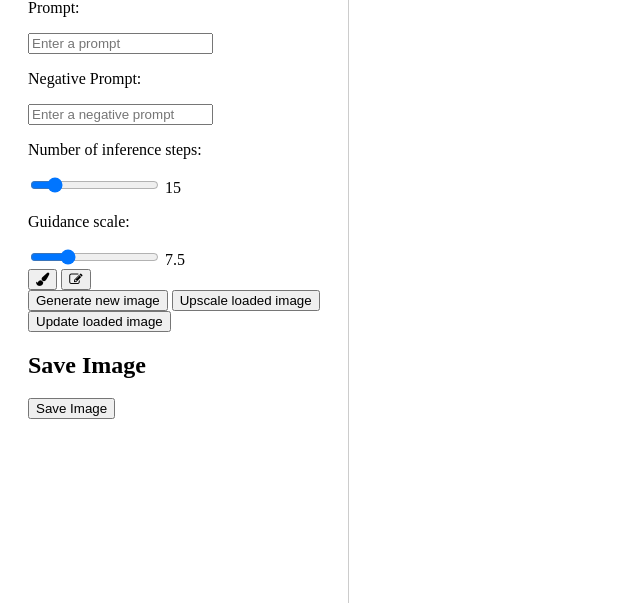
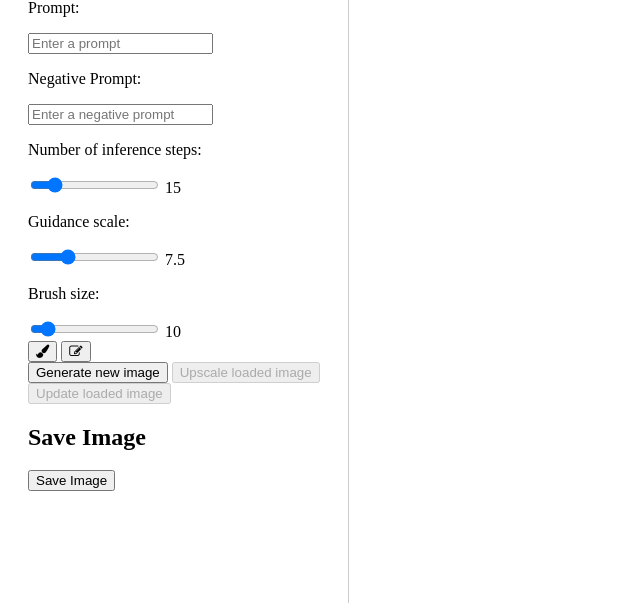
Before and after one commit to shanetwinterhalter/photo_studio, a Flask app: page / in a window 1280 px wide. Shown: the part 205-816 px from the top of the page, without its empty margins (0-640 px from the left). Run offline with Flask 3, Linux system fonts and the light colour scheme.

Commit message:
Disable buttons on first load and add customized brush sizes

```diff
--- a/web/static/js/createMask.js
+++ b/web/static/js/createMask.js
@@ -4,7 +4,6 @@ let brushMask;
 let segmentMask;
 let toolMode;
 let painting = false;
-const brushSize = 10; // Set your desired brush size
 const brushCap = "round";
 const maskColor = "rgba(255, 255, 255, 0.75)";
 
@@ -53,6 +52,7 @@ function draw(e) {
     const canvasRect = $("#canvas")[0].getBoundingClientRect();
     const x = Math.floor(e.clientX - canvasRect.left);
     const y = Math.floor(e.clientY - canvasRect.top);
+    let brushSize = $("#brushSizeSlider").val();
 
     ctx.lineWidth = brushSize;
     ctx.lineCap = brushCap;
--- a/web/templates/main_page.html
+++ b/web/templates/main_page.html
@@ -27,17 +27,22 @@
             </div>
             <div>
                 <p>Number of inference steps:</p>
-                <input type="range" min="0" max="100" value="{{ DEFAULTARGS.inferenceSteps }}" id="stepsSlider" oninput="updateStepsValue(this.value)">
+                <input type="range" min="0" max="100" value="{{ DEFAULTARGS.inferenceSteps }}" id="stepsSlider" oninput="updateValue(this.id, this.value)">
                 <span id="stepsValue">{{ DEFAULTARGS.inferenceSteps }}</span>
             </div>
             <div>
                 <p>Guidance scale:</p>
-                <input type="range" min="0" max="30" value="{{ DEFAULTARGS.guidanceScale }}" id="guidanceSlider" oninput="updateGuidanceValue(this.value)">
+                <input type="range" min="0" max="30" value="{{ DEFAULTARGS.guidanceScale }}" id="guidanceSlider" oninput="updateValue(this.id, this.value)">
                 <span id="guidanceValue">{{ DEFAULTARGS.guidanceScale }}</span>
             </div>
             <div>
+                <p>Brush size:</p>
+                <input type="range" min="1" max="100" value="10" id="brushSizeSlider" oninput="updateValue(this.id, this.value)">
+                <span id="brushValue">10</span>
+            </div>
+            <div>
                 <button id="brushIcon" class="icon-button">
-                    <i class="fa fa-paint-brush" aria-hiudden="true"></i>
+                    <i class="fa fa-paint-brush" aria-hidden="true"></i>
                 </button>
                 <button id="maskIcon" class="icon-button">
                     <i class="fa fa-pencil-square-o" aria-hidden="true"></i>
@@ -45,8 +50,8 @@
             </div>
             <div>
                 <button id="generateImageButton" class="submitButton" type="button">Generate new image</button>
-                <button id="upscaleImageButton" class="submitButton" type="button">Upscale loaded image</button>
-                <button id="inpaintButton" class="submitButton" type="button">Update loaded image</button>
+                <button id="upscaleImageButton" class="submitButton" type="button" disabled>Upscale loaded image</button>
+                <button id="inpaintButton" class="submitButton" type="button" disabled>Update loaded image</button>
             </div>
         </div>
         <h2>Save Image</h2>
@@ -66,12 +71,9 @@
 </body>
 <script type="module" src="{{ url_for('static', filename='js/main.js') }}"></script>
 <script>
-    function updateStepsValue(value) {
-        document.getElementById('stepsValue').innerText = value;
-    }
-
-    function updateGuidanceValue(value) {
-        document.getElementById('guidanceValue').innerText = value;
+    function updateValue(elementId, value) {
+        const outputId = elementId.replace("Slider", "Value");
+        document.getElementById(outputId).innerText = value;
     }
 </script>
 </html>
```
